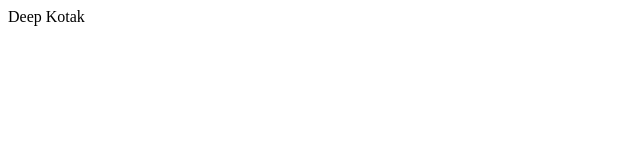
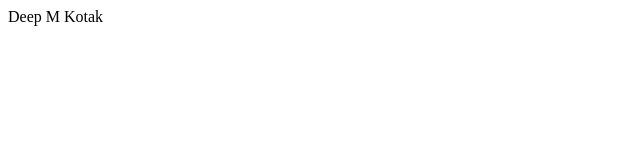
Before and after one commit to Deep-Kotak/test, a plain HTML site: page index.html in a window 1280 px wide. Shown: the full height of the page, 0-640 px from the left. Drawn offline with Linux system fonts and the light colour scheme.

Commit message:
Update index.html

```diff
--- a/index.html
+++ b/index.html
@@ -6,6 +6,6 @@
     <title>Test</title>
 </head>
 <body>
-    Deep Kotak
+    Deep M Kotak
 </body>
 </html>
```
